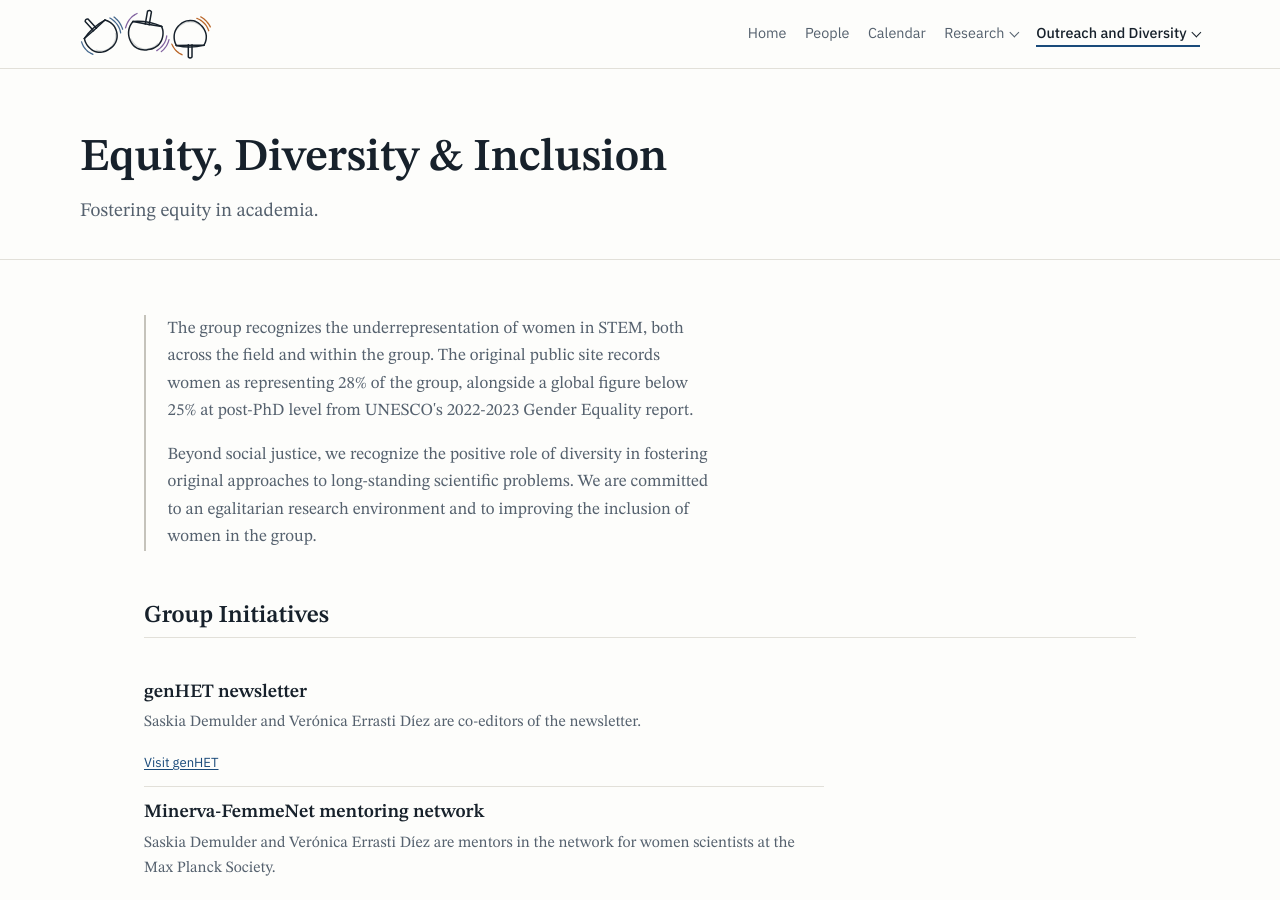
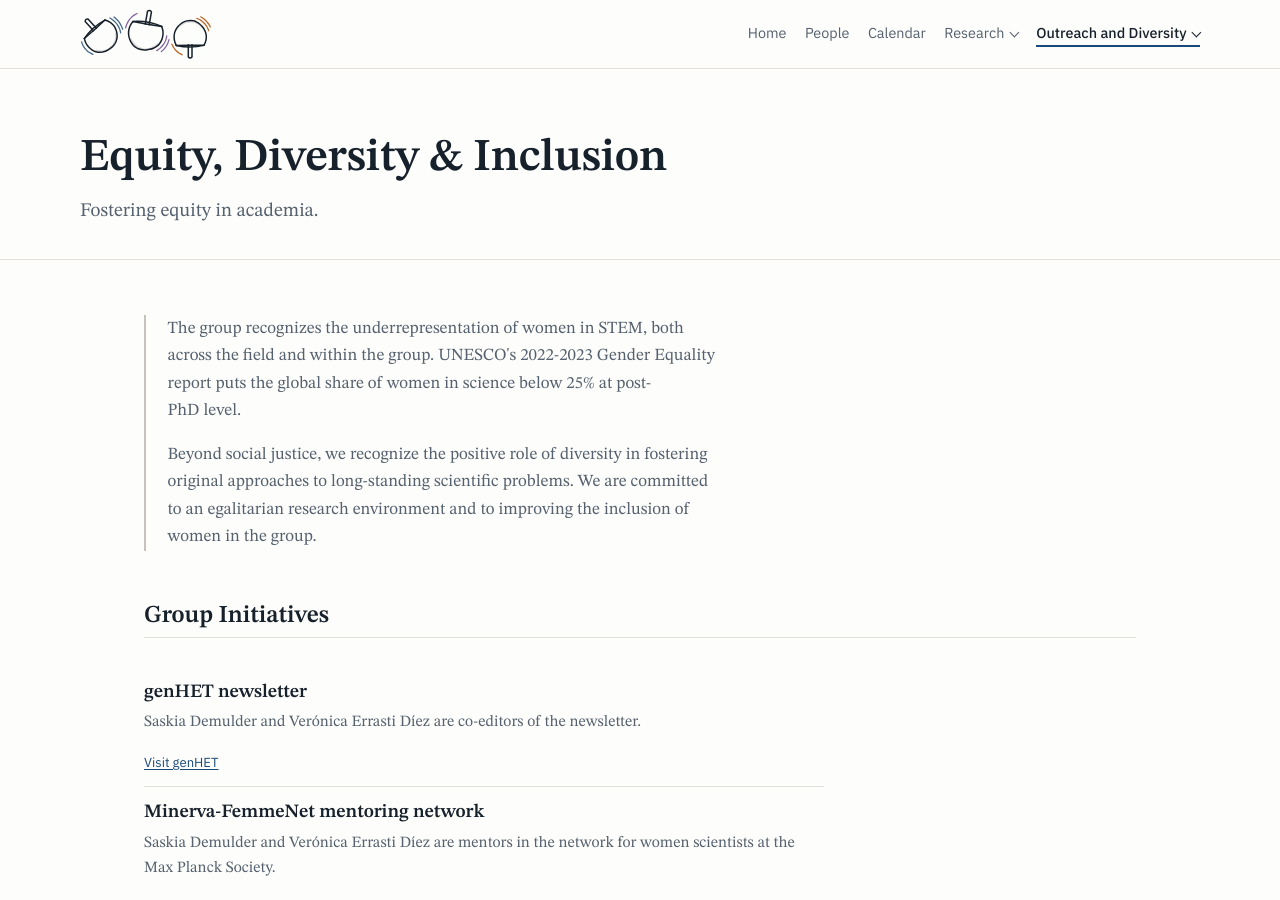
Before and after one commit to GeomMPhys/geommphys.github.io, a Jekyll site: the page built from diversity.md, in a window 1280 px wide and 900 px high. Built offline with Jekyll 4.4.1, drawn with Linux system fonts in a browser that asks for light colours.

Commit message:
Drop the group's own gender percentage from the Diversity page
The intro paragraph quoted women as 28% of the group. It is a statistic
about named members, it goes stale every time someone joins or leaves,
and the sentence carrying it ("The original public site records...")
existed only to hold the number.

The paragraph keeps its claim — underrepresentation across the field and
within the group — and keeps the external UNESCO comparison, cited as
the page already cited it.

Co-Authored-By: Claude Opus 5 (1M context) <noreply@anthropic.com>

```diff
--- a/diversity.md
+++ b/diversity.md
@@ -6,7 +6,7 @@ permalink: /diversity/
 ---
 
 <div class="page-intro">
-  <p>The group recognizes the underrepresentation of women in STEM, both across the field and within the group. The original public site records women as representing 28% of the group, alongside a global figure below 25% at post-PhD level from UNESCO's 2022-2023 Gender Equality report.</p>
+  <p>The group recognizes the underrepresentation of women in STEM, both across the field and within the group. UNESCO's 2022-2023 Gender Equality report puts the global share of women in science below 25% at post-PhD level.</p>
   <p>Beyond social justice, we recognize the positive role of diversity in fostering original approaches to long-standing scientific problems. We are committed to an egalitarian research environment and to improving the inclusion of women in the group.</p>
 </div>
 
```
